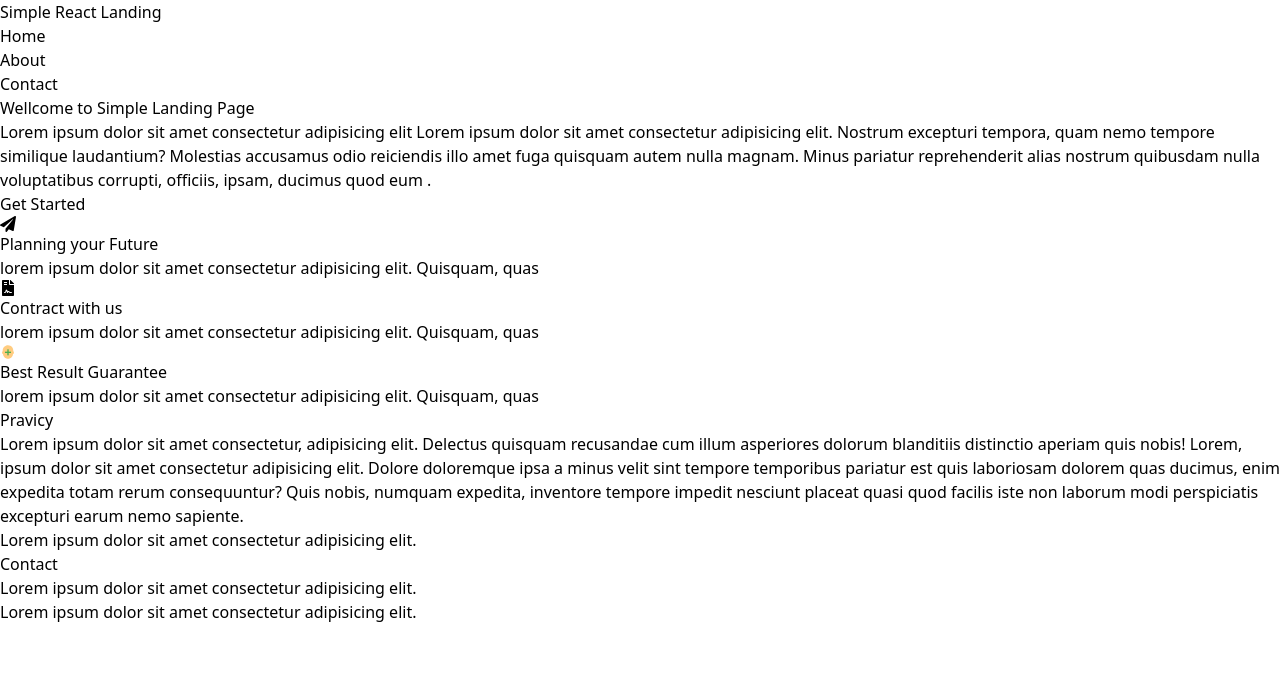
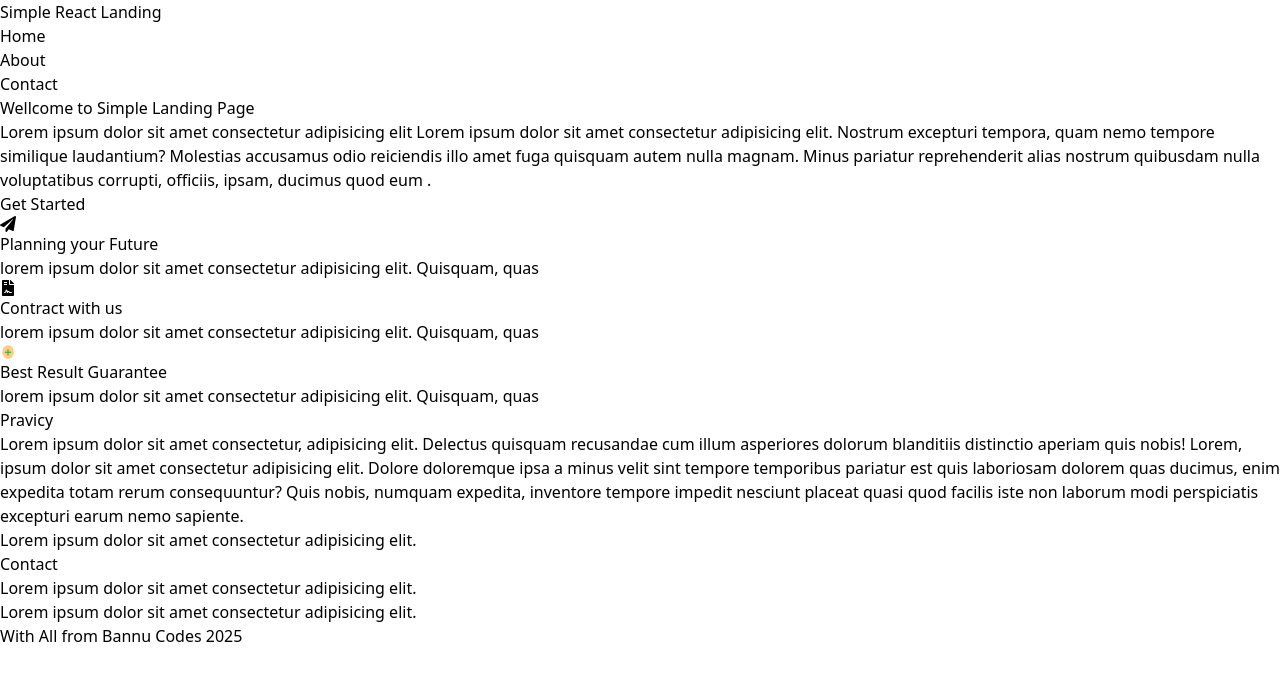
Before and after one commit to kamranjamal/react-landing, a React (Vite) app: page / in a window 1280 px wide. Shown: the top 680 px of the page. Built offline with nearby package versions, Linux system fonts and the light colour scheme.

Commit message:
footer done

```diff
--- a/src/App.jsx
+++ b/src/App.jsx
@@ -7,6 +7,7 @@ import Navbar from './compoenents/Navbar'
 import { FaFileContract } from "react-icons/fa";
 import { FcGoodDecision } from "react-icons/fc";
 import Pravicy from './compoenents/Pravicy';
+import Footer from './compoenents/Footer';
 
 function App() {
   const data=[
@@ -43,6 +44,9 @@ function App() {
 
       </div>
       <Pravicy/>
+      <div className='mt-20'>
+      <Footer/>
+      </div>
 
     </main>
   )
--- /dev/null
+++ b/src/compoenents/Footer.jsx
@@ -0,0 +1,11 @@
+import React from 'react'
+
+function Footer() {
+  return (
+    <div className='bg-gray-600   w-full mt-4 text-gray-100 text-center p-4'>
+        <h2>With All from Bannu Codes 2025</h2>
+    </div>
+  )
+}
+
+export default Footer
--- a/src/compoenents/Pravicy.jsx
+++ b/src/compoenents/Pravicy.jsx
@@ -17,7 +17,7 @@ function Pravicy() {
       <p className="text-sm">Lorem ipsum dolor sit amet consectetur adipisicing elit.</p>
       <h2 className="text-2xl font-semibold my-2">Contact</h2>
       <p className="text-sm">Lorem ipsum dolor sit amet consectetur adipisicing elit.</p>
-      <p className="text-sm">Lorem ipsum dolor sit amet consectetur adipisicing elit.</p>
+      <p className="text-sm mb-2">Lorem ipsum dolor sit amet consectetur adipisicing elit.</p>
     </div>
   );
 }
```
